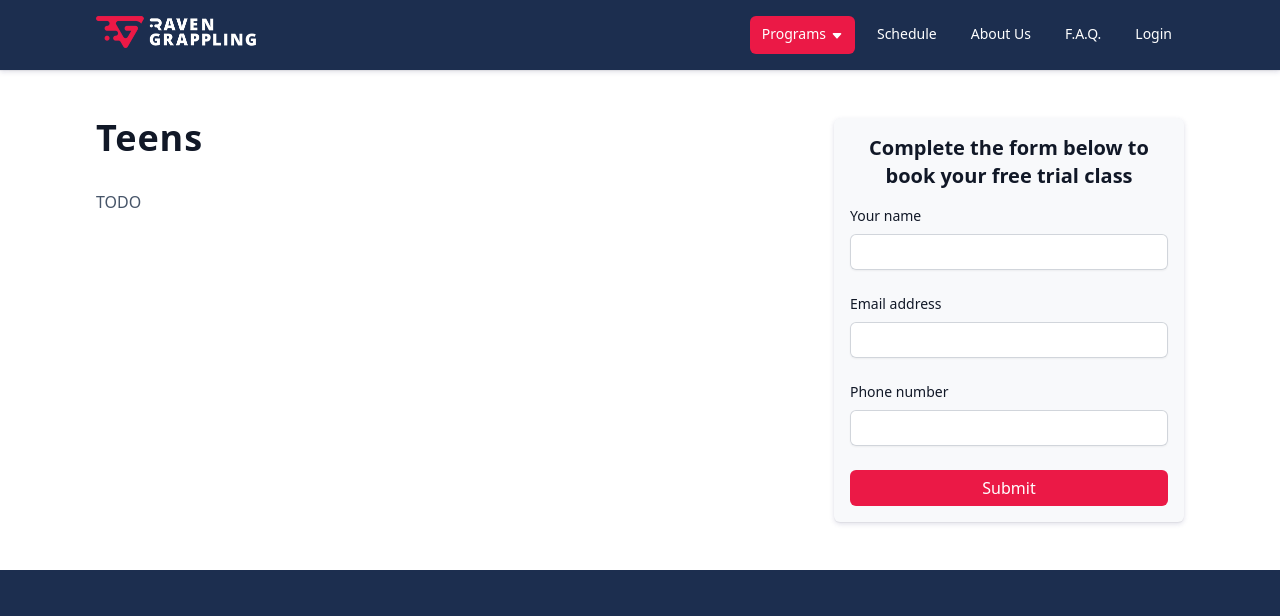
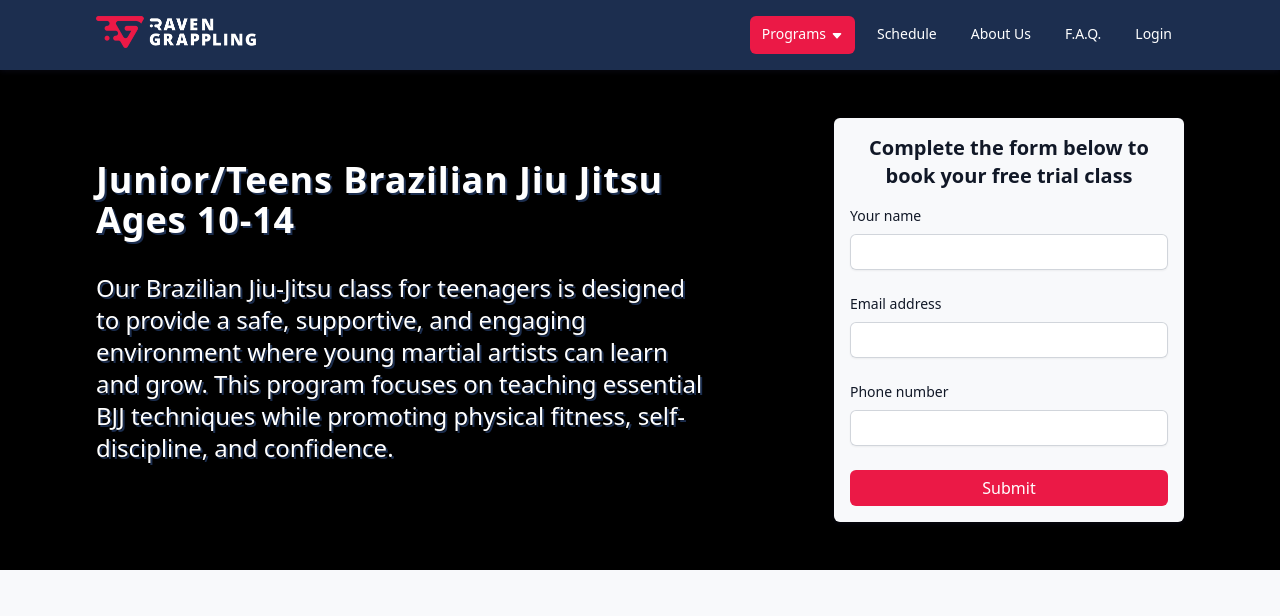
Before and after one commit to RavenGrappling/RavenGrappling.github.io, a Jekyll site: the page built from pages/junior-teens.html, in a window 1280 px wide and 1400 px high. Shown: the top 616 px of the window. Built offline with Jekyll 4.4.1, drawn with Linux system fonts in a browser that asks for light colours; some of the changed text lies outside the part shown; grey boxes are pictures that could not be loaded.

Commit message:
page done. need image linking

```diff
--- a/_config.yml
+++ b/_config.yml
@@ -14,5 +14,5 @@
     name: Adult Beginner Brazilian Jiu Jitsu
     url: /adult-beginner-brazilian-jiu-jitsu-coquitlam
   adult-all-levels:
-    name: Adult All-Levels Brazilian Jiu Jitsu
+    name: Adult All Levels Brazilian Jiu Jitsu
     url: /adult-all-levels-brazilian-jiu-jitsu-coquitlam
--- a/assets/css/raven.css
+++ b/assets/css/raven.css
@@ -89,15 +89,20 @@
 .items-center {
   align-items: center;
 }
+.flex-reverse {
+  flex-direction: row-reverse;
+}
 .gap-lg {
   gap: 8rem;
 }
 
 .hero {
+  background-color:    black;
   background-size:     cover;
   background-position: center center;
   h1, p {
     color: white;
+    text-shadow: 2px 2px var(--raven-blue);
   }
   p {
     font-size:   1.5rem;
@@ -122,10 +127,25 @@
   max-width: var(--max-width);
   margin:    0 auto;
   padding:   3rem 1rem;
+  .section-image {
+    flex-shrink: 0;
+    width:       350px;
+    img {
+      border-radius: 0.5rem;
+    }
+  }
 }
 
 .section-bg {
   background-color: var(--raven-gray);
+}
+
+@media (max-width: 768px) {
+  section {
+    .section-image {
+      width: 100%;
+    }
+  }
 }
 
 /* -- Navigation ----------------------------------------------------------- */
--- a/pages/index.html
+++ b/pages/index.html
@@ -19,7 +19,7 @@
         {% include svg/map-pin.svg %}
         <div>
           Austin Heights, Coquitlam<br>
-          (5 min from Lougheed Town Centre)
+          5 minutes from Lougheed Town Centre
         </div>
       </div>
     </div>
--- a/pages/junior-teens.html
+++ b/pages/junior-teens.html
@@ -4,15 +4,78 @@
 permalink: /junior-teens-brazilian-jiu-jitsu-coquitlam
 ---
 
-<section class="flex">
+<div class="hero">
+  <section class="flex items-center gap-lg">
     <div>
       <h1>
-      Teens
+        Junior/Teens Brazilian Jiu Jitsu<br>
+        Ages 10-14
       </h1>
       <p>
-      TODO
+        Our Brazilian Jiu-Jitsu class for teenagers is designed to provide a safe, supportive, and engaging environment where young martial artists can learn and grow. This program focuses on teaching essential BJJ techniques while promoting physical fitness, self-discipline, and confidence.
       </p>
     </div>
 
     {% include leads_form.html program="junior-teens" %}
   </section>
+</div>
+
+<div class="section-bg">
+  <section>
+    <div class="flex flex-reverse">
+      <div>
+        <h2>What to Expect</h2>
+
+        <p>
+          <strong>Structured Classes:</strong>
+          Each class includes a warm-up, technique instruction, drilling, and sparring, providing a balanced approach to learning and practicing BJJ.
+        </p>
+        <p>
+          <strong>Expert Instruction:</strong>
+          Our knowledgeable instructors create a positive atmosphere, offering personalized feedback and guidance to help each student progress at their own pace.
+        </p>
+        <p>
+          <strong>Positive Environment:</strong>
+          Students will build friendships and connections with their peers, fostering a sense of belonging and teamwork within our supportive school environment.
+        </p>
+        <p>
+          <strong>Progress Tracking:</strong>
+          Participants will have the opportunity to set goals and track their progress, culminating in the chance to earn promotions and belts that recognize their hard work and dedication.
+        </p>
+      </div>
+
+      <div class="section-image">
+        <img src="/assets/images/programs/junior-teens/1.jpg" alt="Junior/Teens Brazilian Jiu Jitsu Coquitlam" class="rounded">
+      </div>
+    </div>
+  </section>
+</div>
+
+<section>
+  <div class="flex">
+    <div>
+      <h2>Benefits of the Program</h2>
+
+      <p>
+        <strong>Self-Defense Skills:</strong>
+        Students will learn practical self-defense techniques that empower them to protect themselves in real-life situations, fostering a sense of safety and confidence.
+      </p>
+      <p>
+        <strong>Physical Fitness:</strong>
+        BJJ is a full-body workout that improves strength, endurance, flexibility, and coordination, which will enhance their overall physical health while they are having fun.
+      </p>
+      <p>
+        <strong>Mental Resilience:</strong>
+        BJJ teaches valuable lessons in perseverance and problem-solving, as students learn to adapt and think critically in challenging scenarios, both during practice and in everyday life.
+      </p>
+      <p>
+        <strong>Community and Friendship:</strong>
+        The class structure fosters a supportive environment where students can make new friends, build teamwork skills, and learn the importance of respect and sportsmanship.
+      </p>
+    </div>
+
+    <div class="section-image">
+      <img src="/assets/images/programs/junior-teens/1.jpg" alt="Junior/Teens Brazilian Jiu Jitsu Coquitlam" class="rounded">
+    </div>
+  </div>
+</section>
```
Also changed, not shown: pages/kids.html (+10 -12 lines). Lines whose indentation alone changed are shown as unchanged.
